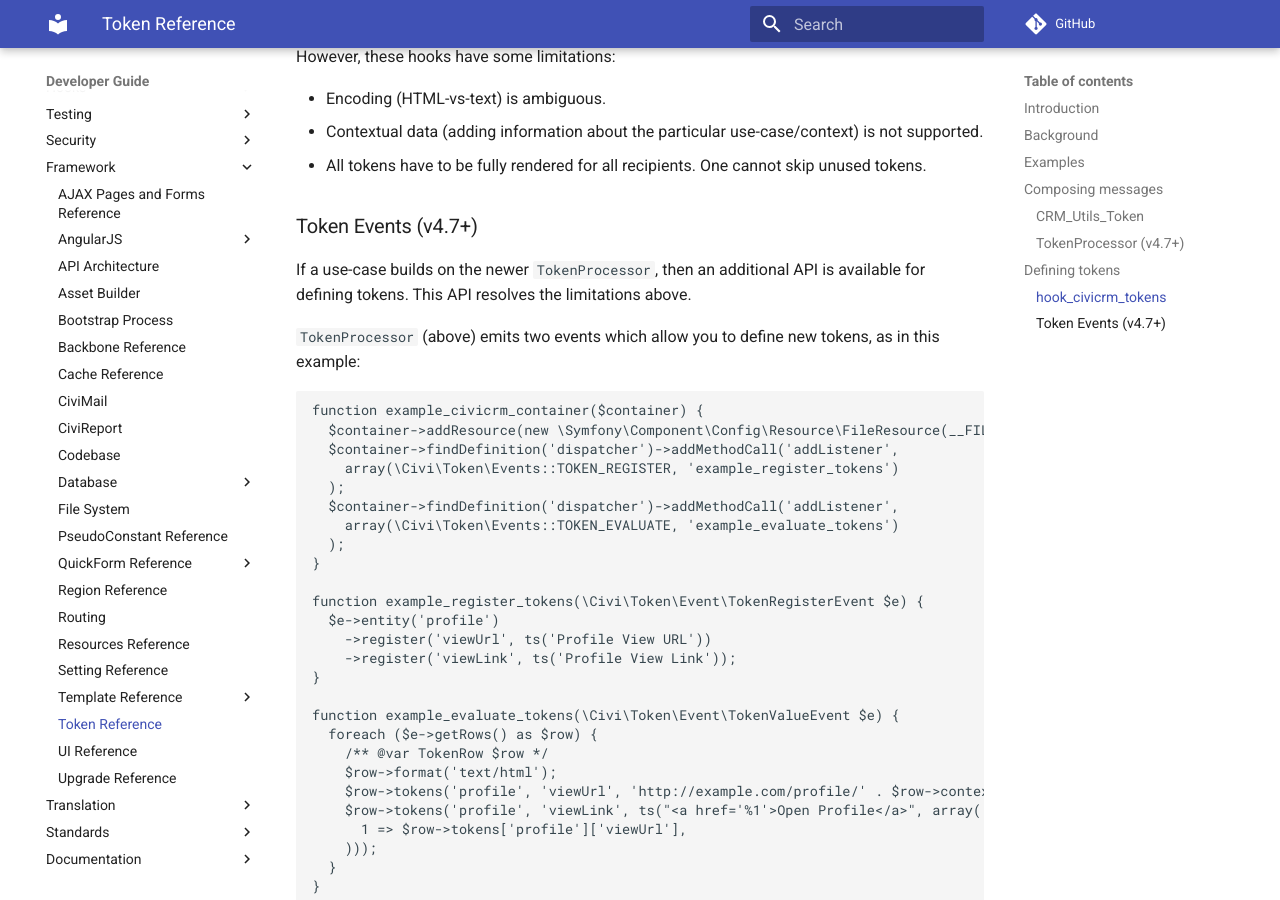
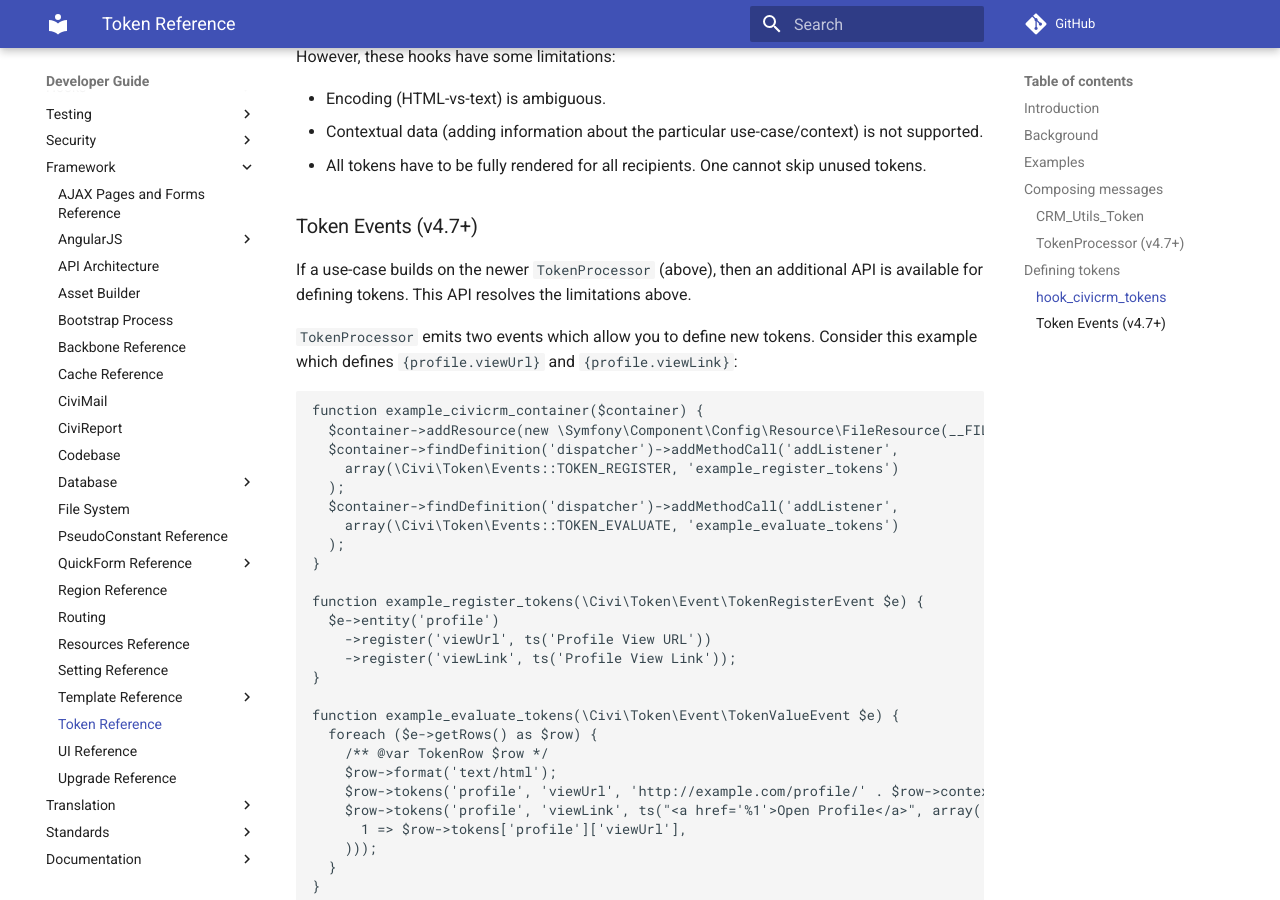
Before and after one commit to civicrm/civicrm-dev-docs, an MkDocs documentation site: the page built from docs/framework/token.md, in a window 1280 px wide and 900 px high, scrolled down 4035 px. Built offline with MkDocs 1.6.1 and Material for MkDocs 9.7.7, drawn with Linux system fonts in a browser that asks for light colours; comment, search, counter and statistics services are not loaded; old or Windows-style settings are respelled for this version of MkDocs.

Commit message:
Update token.md

````diff
--- a/docs/framework/token.md
+++ b/docs/framework/token.md
@@ -81,15 +81,13 @@
 
 ### TokenProcessor (v4.7+) {:#token-processor}
 
-CiviCRM v4.7 introduced `Civi\Token\TokenProcessor`, which provides a more flexible way to define and process tokens.  It preserves the performance, batching, and security virtues
-of `CRM_Utils_Token` and also:
+CiviCRM v4.7 introduced `Civi\Token\TokenProcessor`, which provides a more flexible way to define and process tokens.  It preserves the performance, batching, and security virtues of `CRM_Utils_Token` and also:
 
 - Allows more *contextual* information -- enabling tokens for more entities.
 - Loosens the coupling between token-consumers and token-providers.
 - Loosens the coupling between token-content and template-language.
 
-Originally, `TokenProcessor` was introduced to support extensible, contextual tokens in Scheduled Reminders ([CRM-13244](https://issues.civicrm.org/jira/browse/CRM-13244)).
-However, you can also use `TokenProcessor` for CiviMail by installing [FlexMailer](https://docs.civicrm.org/flexmailer/en/latest/), and you can use it for developing new logic.
+Originally, `TokenProcessor` was introduced to support extensible, contextual tokens in Scheduled Reminders ([CRM-13244](https://issues.civicrm.org/jira/browse/CRM-13244)). However, you can also use `TokenProcessor` for CiviMail by installing [FlexMailer](https://docs.civicrm.org/flexmailer/en/latest/), and you can use it for developing new logic.
 
 The basic process in the new subsystem is
 
@@ -133,9 +131,9 @@
 
 ### Token Events (v4.7+)
 
-If a use-case builds on the newer `TokenProcessor`, then an additional API is available for defining tokens. This API resolves the limitations above.
+If a use-case builds on the newer `TokenProcessor` (above), then an additional API is available for defining tokens. This API resolves the limitations above.
 
-`TokenProcessor` (above) emits two events which allow you to define new tokens, as in this example:
+`TokenProcessor` emits two events which allow you to define new tokens. Consider this example which defines `{profile.viewUrl}` and `{profile.viewLink}`:
 
 ```php
 function example_civicrm_container($container) {
````
